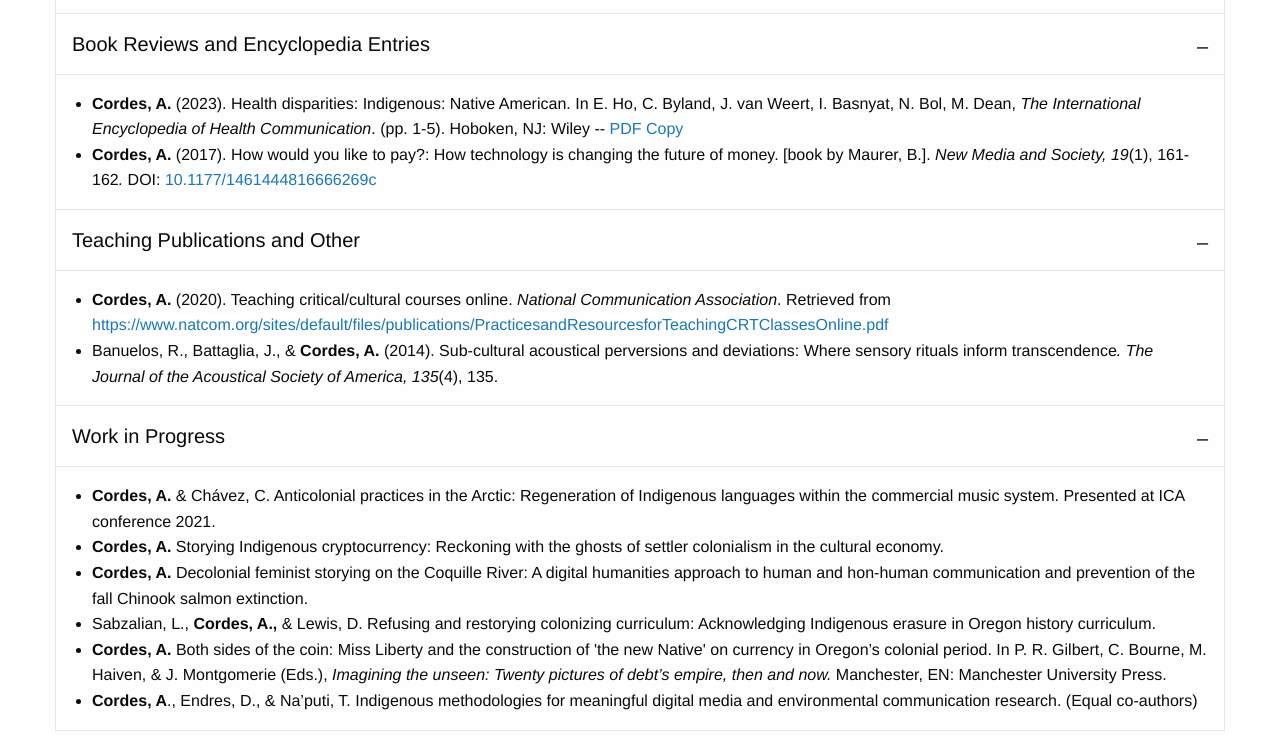
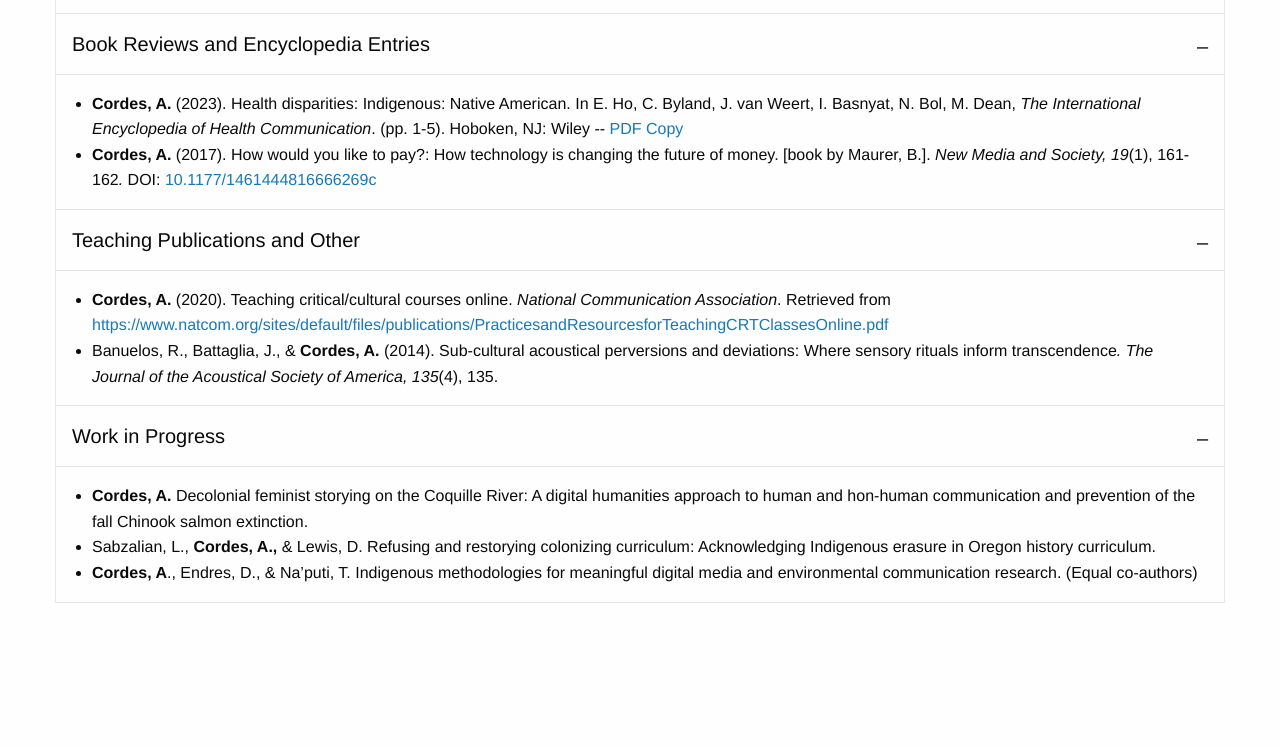
Before and after one commit to AshleyCordes/ashleycordes.github.io, a website: page index.html in a window 1280 px wide. Shown: the part 4003-4750 px from the top of the page. After the commit the page ends 4622 px from the top, so only its background shows below. Drawn offline with Linux system fonts and the light colour scheme.

Commit message:
Update index.html

```diff
--- a/index.html
+++ b/index.html
@@ -511,17 +511,6 @@
                             <ul>
 
                             <li>
-                                <strong>Cordes, A.</strong>
-                                &amp; Chávez, C. Anticolonial practices in the Arctic: Regeneration of
-                                Indigenous languages within the commercial music system. Presented at
-                                ICA conference 2021.
-                            </li>
-                            <li>
-                                <strong>Cordes, A.</strong>
-                                Storying Indigenous cryptocurrency: Reckoning with the ghosts of
-                                settler colonialism in the cultural economy.
-                            </li>
-                            <li>
                                 <strong>Cordes, A. </strong>
                                 Decolonial feminist storying on the Coquille River: A digital
                                 humanities approach to human and hon-human communication and prevention
@@ -531,16 +520,6 @@
                                 Sabzalian, L., <strong>Cordes, A.,</strong> &amp; Lewis, D. Refusing and
                                 restorying colonizing curriculum: Acknowledging Indigenous erasure in
                                 Oregon history curriculum.
-                            </li>
-                            <li>
-                                <strong>Cordes, A. </strong>
-                                Both sides of the coin: Miss Liberty and the construction of 'the new
-                                Native' on currency in Oregon’s colonial period. In P. R. Gilbert, C.
-                                Bourne, M. Haiven, &amp; J. Montgomerie (Eds.),
-                                <em>
-                                    Imagining the unseen: Twenty pictures of debt’s empire, then and now.
-                                </em>
-                                Manchester, EN: Manchester University Press.
                             </li>
                             <li>
                                 <strong>Cordes, A</strong>., Endres, D., &amp; Na’puti, T. Indigenous
```
